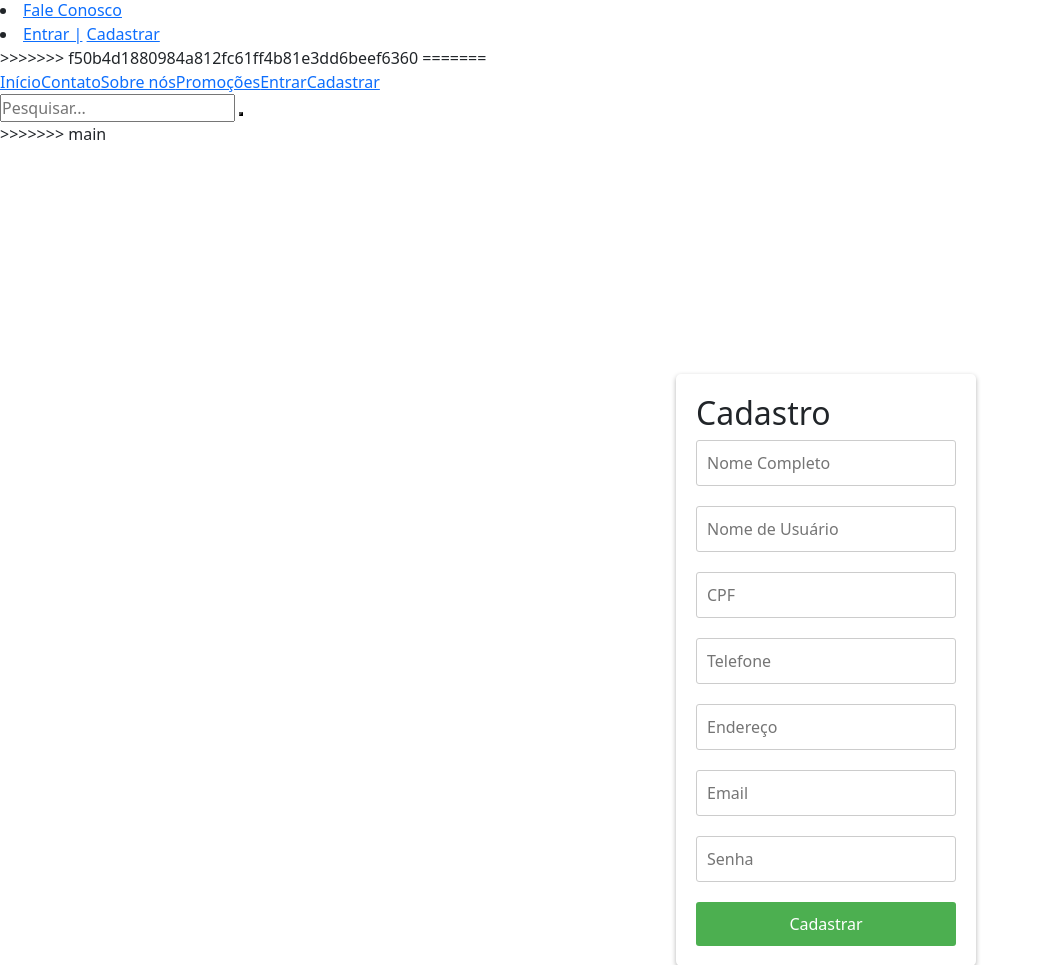
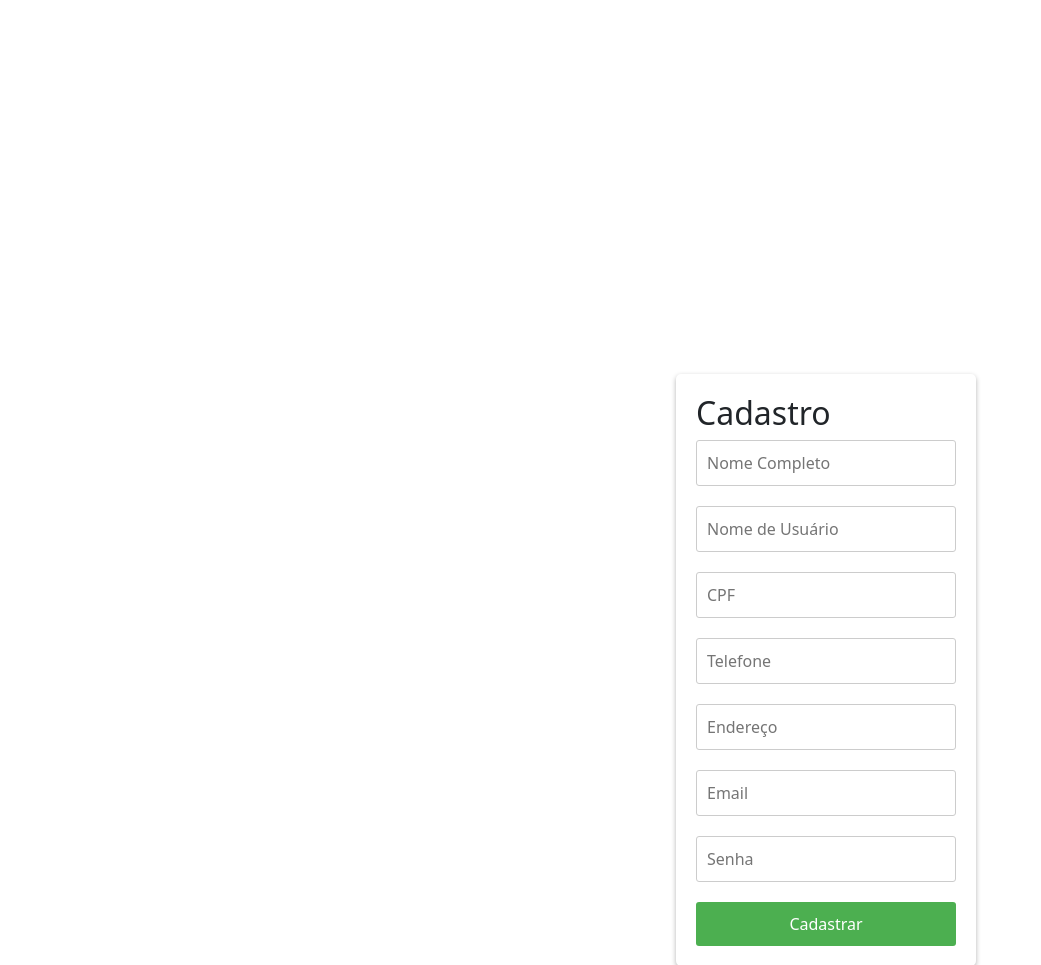
Before and after one commit to DarkZeus1235/Projeto_Integrador, a PHP site: page /cadastro.php in a window 1280 px wide; the page is wider, and only the part inside the window is pictured. Shown: the part 130-1095 px from the top of that part, without its empty margins (0-1041 px from the left). Run offline with PHP 8.4, Linux system fonts and the light colour scheme.

Commit message:
Atualização

```diff
--- a/index.php
+++ b/index.php
@@ -18,7 +18,6 @@ $quantidade_pedidos = $retorno_consulta->num_rows;
   <meta http-equiv="X-UA-Compatible" content="IE=edge">
   <link href="https://cdn.jsdelivr.net/npm/bootstrap@5.3.0-alpha2/dist/css/bootstrap.min.css" rel="stylesheet" integrity="sha384-aFq/bzH65dt+w6FI2ooMVUpc+21e0SRygnTpmBvdBgSdnuTN7QbdgL+OapgHtvPp" crossorigin="anonymous">
   <link rel="stylesheet" href="css/style.css">
-  <link rel="stylesheet" href="css/login.css">
   <link rel="icon" href="Imagens/vikingpinguço.png">
   <meta name="viewport" content="width=device-width, initial-scale=1.0">
   <title>Taverna de Valhalla</title>
@@ -29,6 +28,7 @@ $quantidade_pedidos = $retorno_consulta->num_rows;
   include('menu.php');
   ?>
   <div class="container">
+    <!-- Começa Carousel -->
     <div id="carouselExampleInterval" class="carousel slide" data-bs-ride="carousel">
       <div class="carousel-inner">
         <div class="carousel-item active" data-bs-interval="10000">
@@ -50,6 +50,7 @@ $quantidade_pedidos = $retorno_consulta->num_rows;
         <span class="visually-hidden">Next</span>
       </button>
     </div>
+    <!-- Fim Carousel -->
     <?php
     if (isset($_SESSION['nome'])) {
     ?>
@@ -87,7 +88,7 @@ while ($bebidas = $retorno_consulta->fetch_assoc()) {
             <h5 id="card-text" class="card-text">
               <?php echo $bebidas['valor']; ?>
             </h5>
-      <a href="comprar.php?id=<?php echo $bebidas['id_bebida']?>"  id="textc" class="btn btn-success">Comprar Agora</a>
+            <a href="comprar.php?id=<?php echo $bebidas['id_bebida'] ?>" id="textc" class="btn btn-success">Comprar Agora</a>
           </div>
         </div>
         <!-- Fim do card -->
--- a/menu.php
+++ b/menu.php
@@ -1,94 +1,3 @@
-<<<<<<< HEAD
-<div class="menu-bar">
-    <img src="Imagens/vikingpinguço.png" alt="">
-    <div class="container">
-        <h1 class="logo">𝓣𝓪𝓿𝓮𝓻𝓷𝓪 𝓭𝓮 <span>𝓥𝓪𝓵𝓱𝓪𝓵𝓵𝓪</span></h1>
-    </div>
-
-    <ul>
-        <li><a href="index.php">Início</a></li>
-        <li><a href="#">Promoções</a></li> <!-- Sem link -->
-        <li><a href="#">Novidades</a> <!-- Sem link -->
-        <li><a href="#">+ Vendidos <i class="bi bi-caret-down"></i></a> <!-- Sem link -->
-            <div class="dropdown-menu">
-                <ul>
-                    <li><a href="vinhos.php">Vinhos</a></li>
-                    <li><a href="whisky.php">Uísque</a></li>
-                    <li>
-                        <a href="#">Outros <svg xmlns="http://www.w3.org/2000/svg" width="16" height="16" fill="currentColor" class="bi bi-arrow-right-circle-fill" viewBox="0 0 16 16">
-                                <path d="M8 0a8 8 0 1 1 0 16A8 8 0 0 1 8 0zM4.5 7.5a.5.5 0 0 0 0 1h5.793l-2.147 2.146a.5.5 0 0 0 .708.708l3-3a.5.5 0 0 0 0-.708l-3-3a.5.5 0 1 0-.708.708L10.293 7.5H4.5z" />
-                            </svg></a>
-
-                        <div class="dropdown-menu-1">
-                            <ul>
-                                <li><a href="conhaque.php">Conhaque</a></li>
-                                <li><a href="rum.php">Rum</a></li>
-                                <li><a href="champ.php">Champanhe</a></li>
-                                <li><a href="vodka.php">Vodka</a></li>
-                            </ul>
-                        </div>
-
-                    </li>
-                </ul>
-            </div>
-        </li>
-<<<<<<< HEAD
-        <li><a href="#">Fale Conosco</a></li>
-            <?php
-            if (isset($_SESSION['nome'])) {
-            ?>
-        <li><a href="#" class="log__Conta"> <i class="fa fa-user"></i><?php echo $_SESSION['nome']; ?> </a>
-                <div class="dropdown-menu">
-                <ul>
-                    <li><a href="conta.php" class=""><i class="fa fa-user"></i>Minha Conta</a></li>
-                    <li><a href="logout.php">Sair</a></li>
-
-                <?php
-
-            }
-                ?>
-                <?php
-                if (!isset($_SESSION['nome'])) {
-
-                ?>
-                    <li><a id="entrar-cadastrar" href="login.php">Entrar |</a> <a href="cadastro.php">Cadastrar</a></li>
-                <?php
-                }
-                ?>
-                </ul>
-                </div>
-        </li>
-
-
-
-=======
-        <li><a href="contato.php">Fale Conosco</a></li>
-        <?php
-            if (isset($_SESSION['nome'])) {
-        ?>
-        <li><a href="#" class="log__Conta"> <i class="fa fa-user"></i><?php echo $_SESSION['nome']; ?> </a>
-            <div class="dropdown-menu">
-                <ul>
-                    <li><a href="conta.php" class=""><i class="fa fa-user"></i>Minha Conta</a></li>
-                    <li><a href="logout.php">Sair</a></li>
-                    <?php
-
-                        }
-                    ?>
-                    <?php
-                         if (!isset($_SESSION['nome'])) {
-
-                    ?>
-                    <li><a id="entrar-cadastrar" href="login.php">Entrar |</a> <a href="cadastro.php">Cadastrar</a></li>
-                    <?php
-                        }
-                    ?>
-                </ul>
-            </div>
-        </li>
-    </ul>
->>>>>>> f50b4d1880984a812fc61ff4b81e3dd6beef6360
-=======
     <head>
         <link href="https://cdn.jsdelivr.net/npm/bootstrap@5.3.0/dist/css/bootstrap.min.css" rel="stylesheet" integrity="sha384-9ndCyUaIbzAi2FUVXJi0CjmCapSmO7SnpJef0486qhLnuZ2cdeRhO02iuK6FUUVM" crossorigin="anonymous">
     </head>
@@ -127,5 +36,4 @@
             <button type="submit"><i class='bx bx-search'></i></button>
         </form>
     </header>
->>>>>>> main
 </div>
```
Lines whose indentation alone changed are shown as unchanged.
